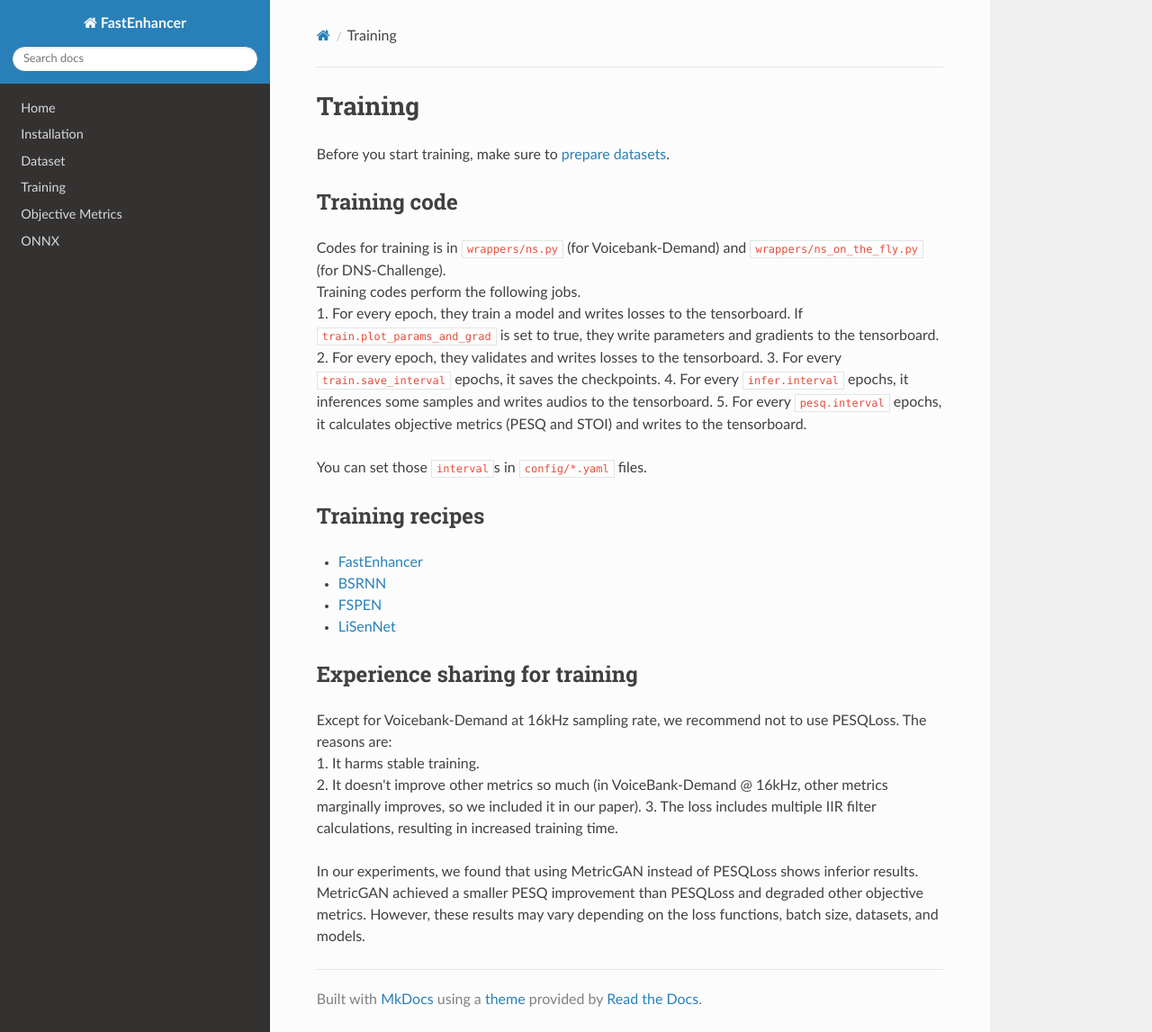
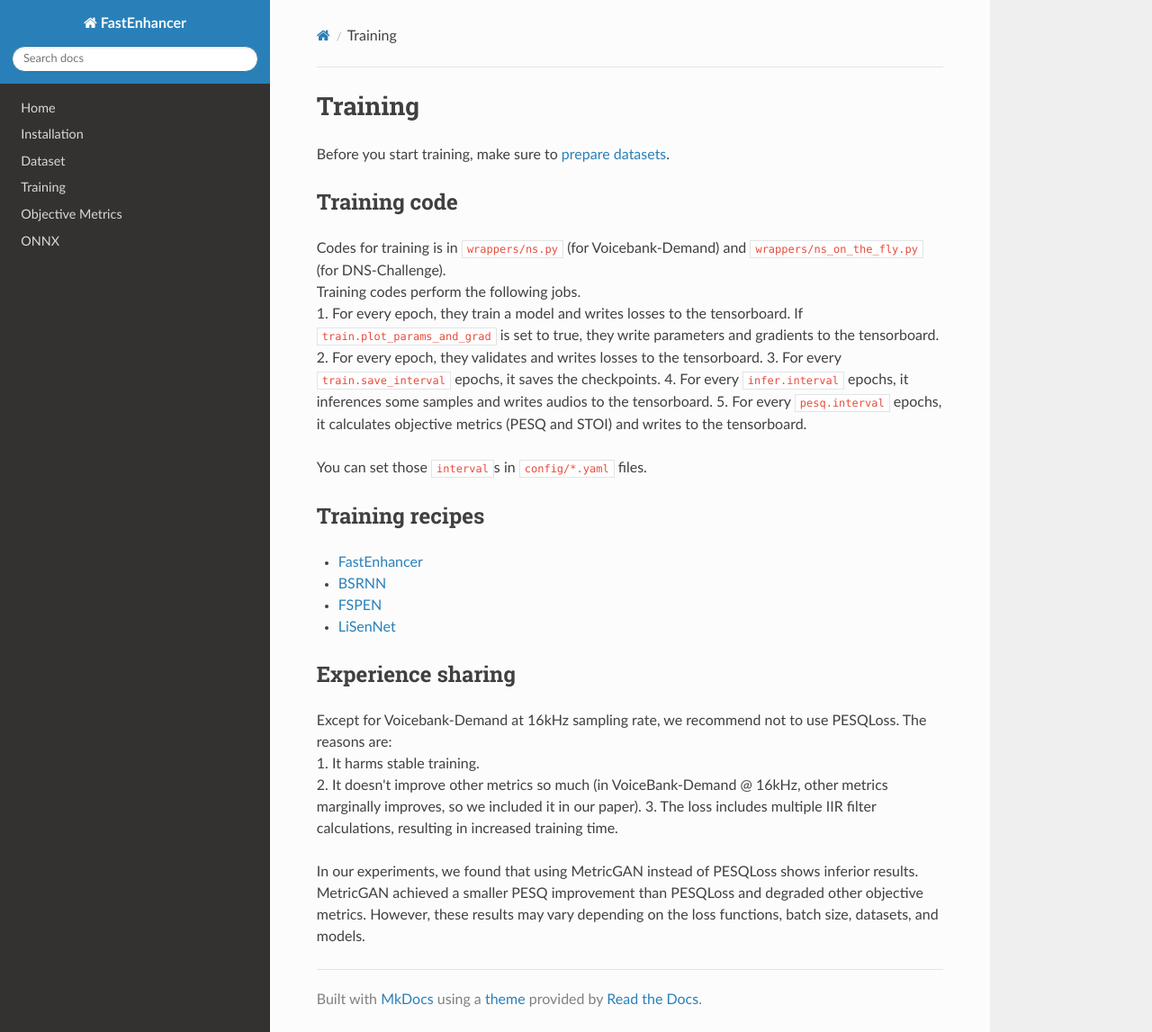
Before and after one commit to aask1357/fastenhancer, an MkDocs documentation site: the page built from docs/docs/train/index.md, in a window 1280 px wide and 1147 px high. Shown: the whole window at 90% size. Built offline with MkDocs 1.6.1, drawn with Linux system fonts in a browser that asks for light colours; nearby versions of some CDN libraries.

```diff
--- a/docs/docs/train/index.md
+++ b/docs/docs/train/index.md
@@ -18,7 +18,7 @@ You can set those `interval`s in `config/*.yaml` files.
 - [FSPEN](fspen.md)
 - [LiSenNet](lisennet.md)
 
-## Experience sharing for training
+## Experience sharing
 Except for Voicebank-Demand at 16kHz sampling rate, we recommend not to use PESQLoss. The reasons are:
 1. It harms stable training.
 2. It doesn't improve other metrics so much (in VoiceBank-Demand @ 16kHz, other metrics marginally improves, so we included it in our paper).
```
Also changed, not shown: docs/docs/index.md (+1 -1 lines), README.md.
